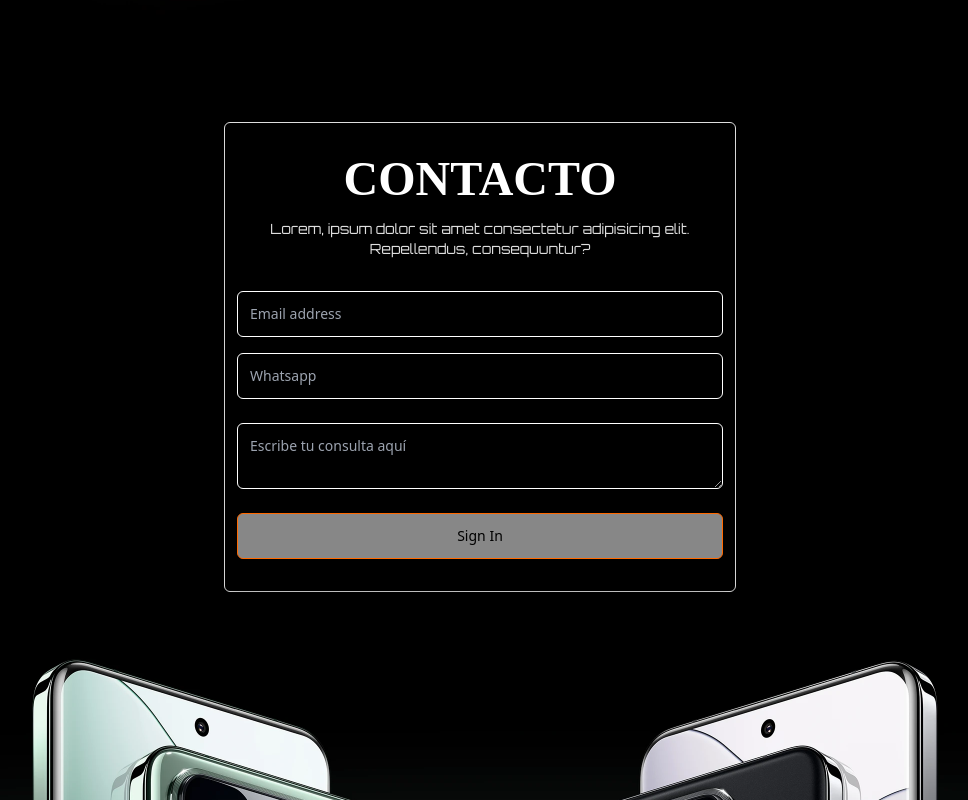
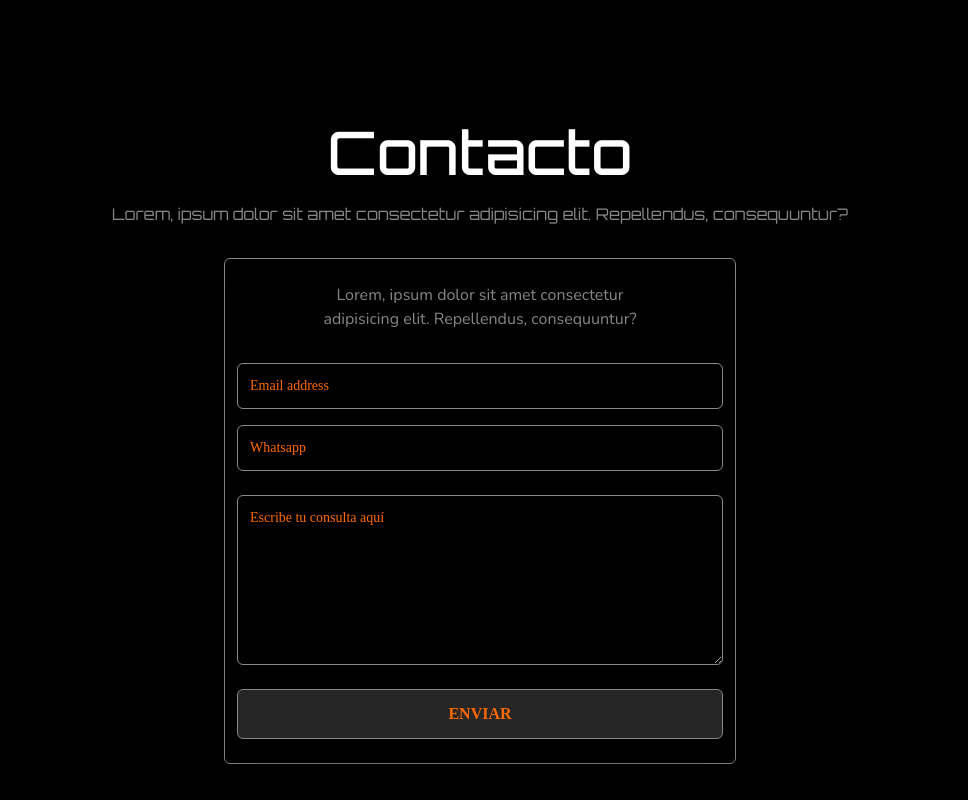
Before and after one commit to Najdorf12/xiaomi-app, a React (Vite) app: page / in a window 1280 px wide. Shown: the part 3520-4320 px from the top of the page, without its empty margins (160-1128 px from the left). Built offline with nearby package versions, Linux system fonts and the light colour scheme; a web font is replaced by a local one.

Commit message:
add styles

```diff
--- a/src/components/Layout/Contact.jsx
+++ b/src/components/Layout/Contact.jsx
@@ -1,24 +1,27 @@
 import bgContact from "/bg/bg1.webp";
-import bgContact2 from "/bg/bg8.jpg";
 const Contact = () => {
   return (
     <>
       <section className="pt-20 w-full bg-[rgb(0,0,0)]">
-        <section className="w-full flex justify-center items-center">
-          <div
-            id="box-glass2"
-            class="max-w-lg w-[96%] rounded-md z-50 relative border border-whiteCustom "
-          >
-            <div className="bg-gray-800 rounded-lg shadow-xl overflow-hidden">
-              <div className="py-8 px-3 z-50">
-                <h2 className="text-center text-5xl font-bold text-white font-text">
-                  CONTACTO
-                </h2>
-                <p className="mt-4 text-center text-sm text-whiteCustom font-title">
+        <h6 className="text-6xl text-white text-center font-medium font-title">Contacto</h6>
+        <p className="mt-5 text-balance text-center text-base text-gray font-title">
                   Lorem, ipsum dolor sit amet consectetur adipisicing elit.
                   Repellendus, consequuntur?
                 </p>
-                <form method="POST" action="#" className="mt-8 space-y-6">
+        <section className="w-full flex justify-center items-center mt-8">
+          <div
+            id="box-glass2"
+            class="max-w-lg w-[95%] rounded-md z-50 relative border border-gray "
+          >
+            <div className="bg-gray-800 rounded-lg shadow-xl overflow-hidden">
+              <div className="pt-2 pb-6 px-3 z-50">
+
+
+                <p className="mt-4 text-balance text-center text-base text-gray font-text2">
+                  Lorem, ipsum dolor sit amet consectetur adipisicing elit.
+                  Repellendus, consequuntur?
+                </p>
+                <form method="POST" action="#" className="mt-8 space-y-6 font-text">
                   <div className="rounded-md shadow-sm">
                     <div>
                       <label className="sr-only" for="email">
@@ -26,7 +29,7 @@ const Contact = () => {
                       </label>
                       <input
                         placeholder="Email address"
-                        className="appearance-none  bg-transparent relative block w-full px-3 py-3 border border-gray-700  text-white rounded-md focus:outline-none focus:ring-indigo-500 focus:border-indigo-500 focus:z-10 sm:text-sm"
+                        className="appearance-none  bg-transparent relative block w-full px-3 py-3 border border-gray placeholder:text-primary  text-white rounded-md focus:outline-none  focus:border-secondary focus:z-10 sm:text-sm"
                         required=""
                         autocomplete="email"
                         type="email"
@@ -40,7 +43,7 @@ const Contact = () => {
                       </label>
                       <input
                         placeholder="Whatsapp"
-                        className="appearance-none  relative block w-full px-3 py-3 border border-gray-700 bg-transparent text-white rounded-md focus:outline-none focus:ring-indigo-500 focus:border-indigo-500 focus:z-10 sm:text-sm"
+                        className="appearance-none  relative block w-full px-3 py-3 border border-gray bg-transparent text-white placeholder:text-primary rounded-md focus:outline-none  focus:border-secondary focus:z-10 sm:text-sm"
                         required=""
                         autocomplete="current-whatsapp"
                         type="whatsapp"
@@ -52,16 +55,16 @@ const Contact = () => {
                   <div className="mt-4">
                     <textarea
                       placeholder="Escribe tu consulta aquí"
-                      className="appearance-none  bg-transparent relative block w-full px-3 py-3 border border-gray-700  text-white rounded-md focus:outline-none focus:ring-indigo-500 focus:border-indigo-500 focus:z-10 sm:text-sm"
+                      className="appearance-none  bg-transparent relative block w-full px-3 py-3 border border-gray placeholder:text-primary  text-white rounded-md focus:outline-none  focus:border-secondary focus:z-10 h-[120px] sm:text-sm md:h-[150px] xl:h-[170px]"
                     />
                   </div>
 
                   <div>
                     <button
-                      class="group relative w-full flex justify-center py-3 px-4 border border-primary text-sm font-medium rounded-md text-gray-900 bg-gray hover:bg-indigo-600 focus:outline-none focus:ring-2 focus:ring-offset-2 focus:ring-indigo-500"
+                      class="group relative w-full flex justify-center py-3 px-4 border border-gray text-base font-bold rounded-md text-primary bg-gray2 hover:bg-primary focus:outline-none focus:ring-2 focus:ring-offset-2 "
                       type="submit"
                     >
-                      Sign In
+                      ENVIAR
                     </button>
                   </div>
                 </form>
```
